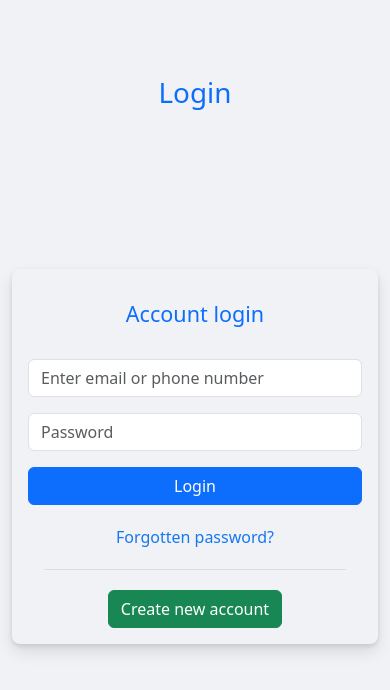
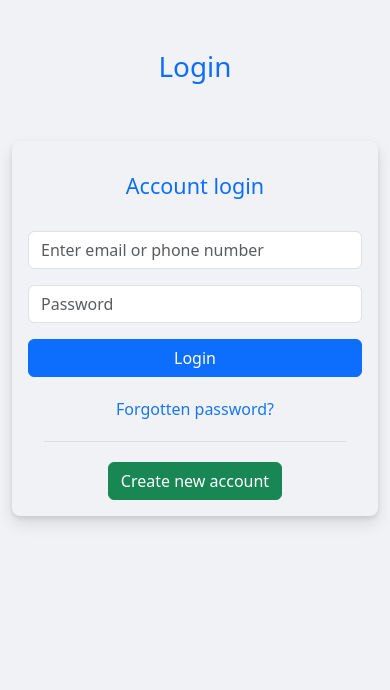
Before and after one commit to hiumx/jwt-frontend, a React (Create React App) app: page /login in a window 390 px wide. Shown: the top 690 px of the page. Built offline with nearby package versions, Linux system fonts and the light colour scheme.

Commit message:
Private routes and fix bugs login form

```diff
--- a/src/App.js
+++ b/src/App.js
@@ -1,43 +1,18 @@
-import { Route, Routes, useLocation } from 'react-router-dom';
 import { ToastContainer } from 'react-toastify';
 import 'react-toastify/dist/ReactToastify.css';
-import { useEffect, useState } from 'react';
-import _ from 'lodash';
-
+import { useState } from 'react';
 import './App.scss';
-import HomePage from './components/HomePage/HomePage';
-import NewsPage from './components/NewsPage/NewsPage';
-import ContactPage from './components/ContactPage/ContactPage';
-import AboutPage from './components/AboutPage/AboutPage';
-import Login from './components/Login/Login';
-import Register from './components/Register/Register';
-import Nav from './components/Nav/Nav'
-import ManagerUser from './components/ManagerUser/ManagerUser';
+import Nav from './components/Nav/Nav';
+import AppRoutes from './routes/AppRoutes';
 
 function App() {
 
-  const [isLoginSuccess, setIsLoginSuccess] = useState(false);
-  const location = useLocation();
-  const account = JSON.parse(sessionStorage.getItem('account'));
-
-  useEffect(() => {
-    if(account && account.isAuthenticated) {
-      setIsLoginSuccess(true);
-    }
-  }, [account])
+  // const [isLoginSuccess, setIsLoginSuccess] = useState(false);
 
   return (
     <div className="app-container">
-      { account && !_.isEmpty(account) && account.isAuthenticated && isLoginSuccess && location.pathname !== '/login' && <Nav /> }
-      <Routes>
-        <Route path='/' element={<HomePage />} />
-        <Route path='/news' element={<NewsPage />} />
-        <Route path='/contact' element={<ContactPage />} />
-        <Route path='/about' element={<AboutPage />} />
-        <Route path='/login' element={<Login setIsLoginSuccess={setIsLoginSuccess} />} />
-        <Route path='/register' element={<Register />} />
-        <Route path='/manager-user' element={<ManagerUser />} />
-      </Routes>
+      <Nav />
+      <AppRoutes />
 
       <ToastContainer
         position="top-right"
--- a/src/components/ContactPage/ContactPage.js
+++ /dev/null
@@ -1,9 +0,0 @@
-import React from 'react'
-
-function ContactPage() {
-  return (
-    <div>ContactPage</div>
-  )
-}
-
-export default ContactPage;
--- a/src/components/Login/Login.js
+++ b/src/components/Login/Login.js
@@ -1,10 +1,11 @@
-import { useNavigate } from 'react-router-dom'
-import { useRef, useState } from 'react';
+import { Navigate, useNavigate } from 'react-router-dom'
+import {  useRef, useState } from 'react';
+import { toast } from 'react-toastify';
+
 import './Login.scss';
 import { userLogin } from '../../services/userService';
-import { toast } from 'react-toastify';
 
-export default function Login({ setIsLoginSuccess }) {
+export default function Login() {
     const navigate = useNavigate();
     const [keyLogin, setKeyLogin] = useState('');
     const [password, setPassword] = useState('');
@@ -34,8 +35,6 @@ export default function Login({ setIsLoginSuccess }) {
             if (+resData.responseCode === 0) {
                 toast.success(resData.responseMessage);
 
-                setIsLoginSuccess(true);
-
                 const dataSessionStorage = {
                     isAuthenticated: true,
                     token: 'Fake token'
@@ -50,24 +49,28 @@ export default function Login({ setIsLoginSuccess }) {
     }
 
     const handleKeyDownKeyLogin = e => {
-        if(e.keyCode === 13) {
+        if (e.keyCode === 13) {
             passwordInputElement.current.focus();
         }
     }
 
     const handleKeyDownPassword = e => {
-        if(e.keyCode === 13) {
+        if (e.keyCode === 13) {
             handleClickLogin();
         }
     }
 
+    const account = JSON.parse(sessionStorage.getItem('account'));
+
     return (
+        <>
+            {account && account.isAuthenticated ? <Navigate to='/' /> :
                 <div className='container login-container'>
                     <div className='row login-content'>
-                <div className='col-lg-6 col-xs-12 login-wrapper-title'>
+                        <div className='col-lg-6 col-md-12 col-sm-12 login-wrapper-title'>
                             <h1 className='login-title'>Login</h1>
                         </div>
-                <div className='col-lg-6 col-xs-12 login-wrapper-form'>
+                        <div className='col-lg-6 col-md-12 col-sm-12 login-wrapper-form justify-content-center'>
                             <div className='login-form'>
                                 <form>
                                     <h4 className='login-form-title'>Account login</h4>
@@ -107,5 +110,8 @@ export default function Login({ setIsLoginSuccess }) {
                         </div>
                     </div>
                 </div>
+            }
+        </>
+
     )
 }
--- a/src/components/Login/Login.scss
+++ b/src/components/Login/Login.scss
@@ -58,6 +58,12 @@
     margin: 20px 16px;
 }
 
-@media screen {
+@media screen and (max-width: 767px) {
+    .login-content {
+        display: block !important;
+    }
 
+    .login-wrapper-title {
+        padding: 50px 0;
+    }
 }
--- /dev/null
+++ b/src/components/ManagerProject/ManagerProject.js
@@ -0,0 +1,10 @@
+
+const ManagerProject = () => {
+    return (
+        <div>
+            <h1>Manager Projects Page</h1>
+        </div>
+    );
+};
+
+export default ManagerProject;
--- a/src/components/Nav/Nav.js
+++ b/src/components/Nav/Nav.js
@@ -1,13 +1,22 @@
-import React from 'react'
+import { NavLink, useLocation } from 'react-router-dom';
+import _ from 'lodash';
 import './Nav.scss';
-import { NavLink } from 'react-router-dom';
 export default function Nav() {
+
+    const account = JSON.parse(sessionStorage.getItem('account'));
+    const location = useLocation();
+
     return (
-        <div className="topnav">
-            <NavLink to="/">Home</NavLink>
-            <NavLink to="/news">News</NavLink>
-            <NavLink to="/contact">Contact</NavLink>
-            <NavLink to="/about">About</NavLink>
-        </div>
+        <>
+            {account && !_.isEmpty(account) && account.isAuthenticated && location.pathname !== '/login' &&
+                <div className="topnav">
+                    <NavLink to="/">Home</NavLink>
+                    <NavLink to="/manager-users">Users</NavLink>
+                    <NavLink to="/manager-projects">Projects</NavLink>
+                    <NavLink to="/about">About</NavLink>
+                </div>
+        }
+        </>
+
     )
 }
--- a/src/components/NewsPage/NewsPage.js
+++ /dev/null
@@ -1,7 +0,0 @@
-import React from 'react'
-
-export default function NewsPage() {
-  return (
-    <div>NewsPage</div>
-  )
-}
--- a/src/index.js
+++ b/src/index.js
@@ -8,11 +8,11 @@ import 'bootstrap/dist/css/bootstrap.css';
 
 const root = ReactDOM.createRoot(document.getElementById('root'));
 root.render(
-  <React.StrictMode>
+  // <React.StrictMode>
     <Router>
       <App />
     </Router>
-  </React.StrictMode>
+  // </React.StrictMode>
 );
 
 // If you want to start measuring performance in your app, pass a function
--- /dev/null
+++ b/src/routes/AppRoutes.js
@@ -0,0 +1,29 @@
+import { Route, Routes } from 'react-router-dom';
+
+import HomePage from '../components/HomePage/HomePage';
+import AboutPage from '../components/AboutPage/AboutPage';
+import Login from '../components/Login/Login';
+import Register from '../components/Register/Register';
+import ManagerUser from '../components/ManagerUser/ManagerUser';
+import PrivateRoutes from './PrivateRoutes';
+import React from 'react';
+import ManagerProject from '../components/ManagerProject/ManagerProject';
+
+const AppRoutes = () => {
+    return (
+        <div>
+            <Routes>
+                <Route path='/' element={<HomePage />} />
+                <Route path='/' element={<PrivateRoutes />} >
+                    <Route path='/manager-users' element={<ManagerUser />} />
+                    <Route path='/manager-projects' element={<ManagerProject />} />
+                </Route>
+                <Route path='/about' element={<AboutPage />} />
+                <Route path='/login' element={<Login />} />
+                <Route path='/register' element={<Register />} />
+            </Routes>
+        </div>
+    );
+};
+
+export default AppRoutes;
--- /dev/null
+++ b/src/routes/PrivateRoutes.js
@@ -0,0 +1,18 @@
+import { Navigate, Outlet, Route } from "react-router-dom";
+import { useEffect } from "react";
+import { useNavigate } from "react-router-dom";
+
+const PrivateRoutes = () => {
+
+    const account = JSON.parse(sessionStorage.getItem('account'));
+
+
+    return (
+        <>
+            {account && account.isAuthenticated ? <Outlet /> : <Navigate to='/login' /> }
+        </>
+
+    );
+};
+
+export default PrivateRoutes;
```
Also changed, not shown: src/components/ManagerProject/ManagerProject.scss (added). Lines whose indentation alone changed are shown as unchanged.
